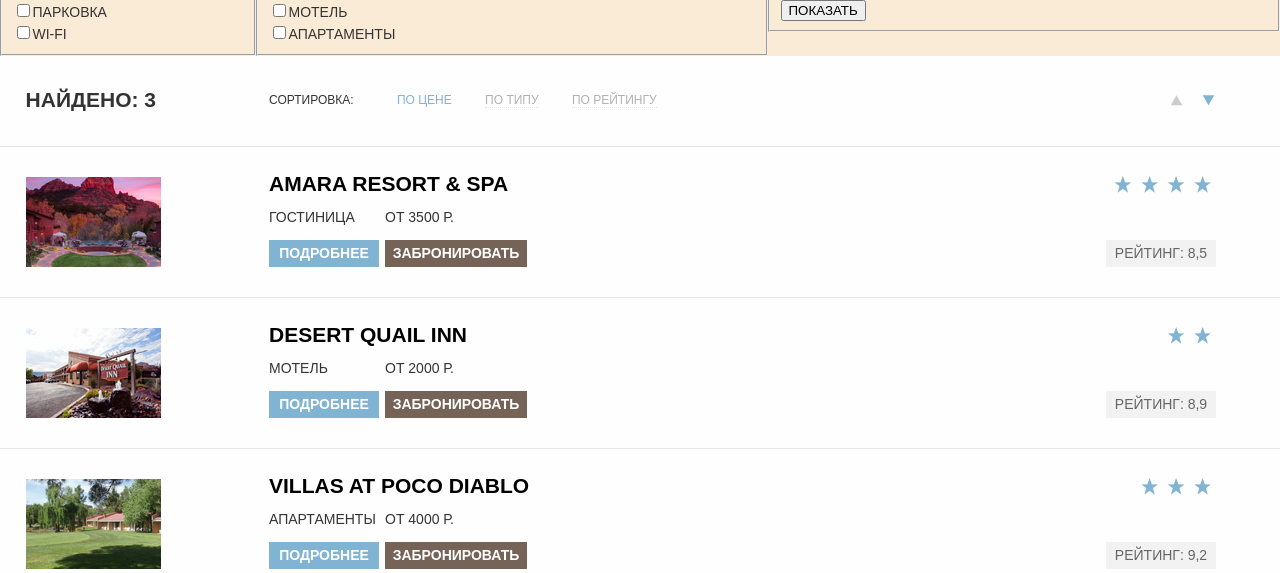
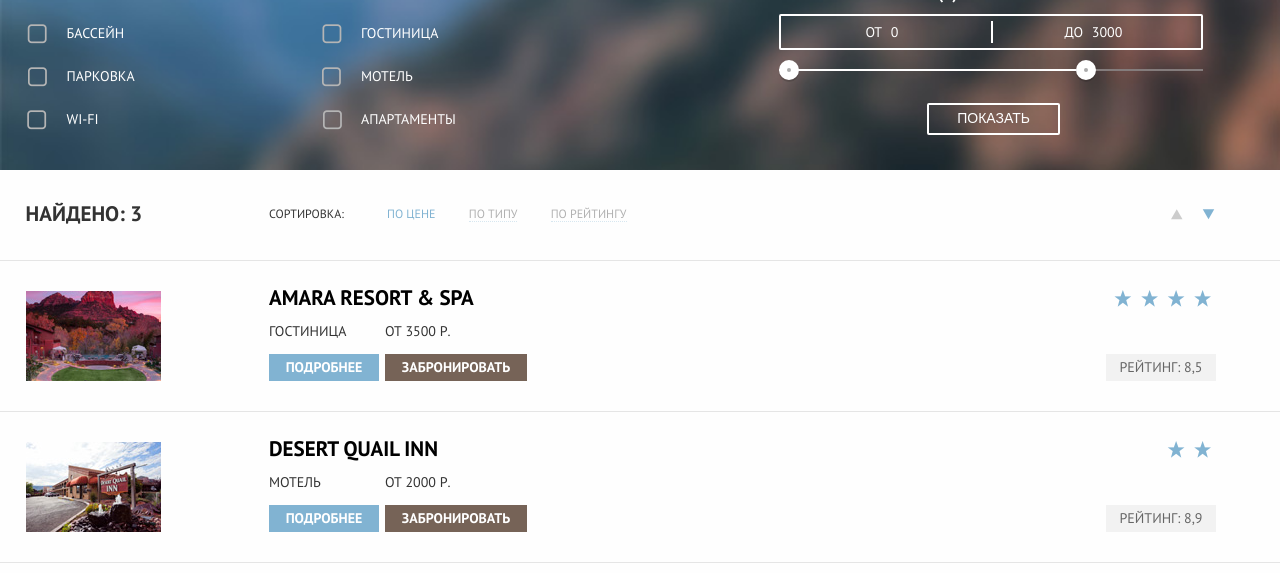
Before and after one commit to Elianta/sedona, a plain HTML site: page hotels.html in a window 1280 px wide. Shown: the part 103-676 px from the top of the page. Drawn offline with Linux system fonts and the light colour scheme.

Commit message:
Hotels.html: Grid corrected, content was added, filter is described in css

```diff
--- a/css/style.css
+++ b/css/style.css
@@ -1,3 +1,24 @@
+/* ----------------------------- *\
+    $CONTENT
+\* ----------------------------- */
+/**
+ *  Font-Face.............Symbols Sedona icon font
+ *  Type selectors........Body,h1,h2,h3
+ *  Main navigation
+ *  Grid
+ *  Index.html main content.....Welcome screen, about, reasons, features and images
+ *  Hotel Search Pop-up form
+ *  Map
+ *  Main Footer
+ *  Hotels.html Filter
+ *  Hotels.html main content.....Sorting area, articles about found hotels
+ */
+
+
+
+/* ----------------------------- *\
+    $Font-Face
+\* ----------------------------- */
 @font-face {
   font-family: 'symbols-sedona';
   src: url('../font/symbols-sedona.eot?60737633');
@@ -8,48 +29,30 @@
   font-weight: normal;
   font-style: normal;
 }
-/* Chrome hack: SVG is rendered more smooth in Windozze. 100% magic, uncomment if you need it. */
-/* Note, that will break hinting! In other OS-es font will be not as sharp as it could be */
-/*
-@media screen and (-webkit-min-device-pixel-ratio:0) {
-  @font-face {
-    font-family: 'symbols-sedona';
-    src: url('../font/symbols-sedona.svg?60737633#symbols-sedona') format('svg');
-  }
-}
-*/
-
  [class^="icon-"]:before, [class*=" icon-"]:before {
   font-family: "symbols-sedona";
   font-style: normal;
   font-weight: normal;
   speak: none;
-
   display: inline-block;
   text-decoration: inherit;
   width: 1em;
   margin-right: .2em;
   text-align: center;
   /* opacity: .8; */
-
   /* For safety - reset parent styles, that can break glyph codes*/
   font-variant: normal;
   text-transform: none;
-
   /* fix buttons height, for twitter bootstrap */
   line-height: 1em;
-
   /* Animation center compensation - margins should be symmetric */
   /* remove if not needed */
   margin-left: .2em;
-
   /* you can be more comfortable with increased icons size */
   /* font-size: 120%; */
-
   /* Uncomment for 3D effect */
   /* text-shadow: 1px 1px 1px rgba(127, 127, 127, 0.3); */
 }
-
 .icon-facebook:before { content: '\66'; } /* 'f' */
 .icon-twitter:before { content: '\74'; } /* 't' */
 .icon-up-dir:before { content: '\25b2'; } /* '▲' */
@@ -61,17 +64,25 @@
 .icon-plus:before { content: '\e801'; } /* '' */
 .icon-minus:before { content: '\e802'; } /* '' */
 .icon-youtube:before { content: '\f39e'; } /* '' */
+
+
+
+
+/* ----------------------------- *\
+    $Type selectors
+\* ----------------------------- */
 body {
     /* Box-model */
     margin: 0;
     padding: 0;
     /* Typography */
-    font-family: "PT Sans", sans-serif;
+    font-family: "PT Sans", "Arial", sans-serif;
 	font-size: 14px;
 	line-height: 21px;
 	color: #333333;
 	font-weight: normal;
 	text-transform: uppercase;
+    /* Visual */
     background-color: #f2f2f2;
 }
 h1 {
@@ -79,14 +90,14 @@ h1 {
 	line-height: 26px;
 	color: #000000;
 	font-weight: bold;
-	font-family: PT Sans;
+	font-family: "PT Sans", "Arial", sans-serif;
 	text-transform: uppercase;
 }
 h2 {
 	font-size: 21px;
 	line-height: 26px;
 	color: #000000;
-	font-family: PT Sans, sans-serif;
+	font-family: "PT Sans", "Arial", sans-serif;
     font-weight: bold;
 	text-transform: uppercase;
 }
@@ -95,7 +106,7 @@ h3{
 	line-height: 26px;
 	color: #000000;
 	font-weight: bold;
-	font-family: PT Sans;
+	font-family: "PT Sans", "Arial", sans-serif;
 	text-transform: uppercase;
 }
 /*header, content, footer*/
@@ -105,7 +116,13 @@ h3{
     min-width: 768px;
     max-width: 1280px;
 }
-/*nav*/
+
+
+
+
+/* ----------------------------- *\
+    $Main navigation
+\* ----------------------------- */
     .main-navigation {
         /* Box-model */
         width: 100%;
@@ -179,7 +196,43 @@ h3{
         .main-navigation a.logo:active {
             opacity: 1;
         }
-/*div.rubber-site*/
+
+
+
+
+/* ----------------------------- *\
+    $Grid
+\* ----------------------------- */
+.clearfix:after {
+    content: "";
+    display: table;
+    clear: both;
+}
+.col-33 {
+    width: 33.333333333333336%;
+}
+.col-66 {
+    width: 66.66666666666667%;
+}
+.col-20 {
+    width: 20%;
+}
+.col-60 {
+    width: 60%;
+}
+.col-left {
+    float: left;
+}
+.col-right {
+    float: right;
+}
+
+
+
+
+/* ----------------------------- *\
+    $Index.html main content
+\* ----------------------------- */
 .welcome-screen {
     /* Position */
     position: relative;
@@ -238,29 +291,6 @@ h3{
     .about p {
         margin: 0;
     }
-.clearfix:after {
-    content: "";
-    display: table;
-    clear: both;
-}
-.col-33 {
-    width: 33.333333333333336%;
-}
-.col-66 {
-    width: 66.66666666666667%;
-}
-.col-20 {
-    width: 20%;
-}
-.col-60 {
-    width: 60%;
-}
-.col-left {
-    float: left;
-}
-.col-right {
-    float: right;
-}
 .reason {
     height: 256px;
     overflow: hidden;
@@ -316,7 +346,6 @@ h3{
             margin: auto;
             width: 100%;
         }
-
 .features-row {
     /* Visual */
     background-color: #fff;
@@ -355,7 +384,6 @@ h3{
             background-position: -174px -5px;
         }
 
-
 .hotel-search {
     /* Box-model */
     width: 100%;
@@ -368,7 +396,15 @@ h3{
     .hotel-search h3 {
         margin: 0 0 35px;
     }
-    .btn-to-search {
+
+
+
+
+
+/* ----------------------------- *\
+    $Hotel Search Pop-up form
+\* ----------------------------- */
+.btn-to-search {
         display: block;
         padding: 0;
         margin: 45px auto 0;
@@ -383,6 +419,14 @@ h3{
         background-color: #766357;
         text-decoration: none;
     }
+
+
+
+
+
+/* ----------------------------- *\
+    $Map
+\* ----------------------------- */
 .map {
     /* Box-model */
     width: 100%;
@@ -390,6 +434,14 @@ h3{
     /* Visual */
     overflow: hidden;
 }
+
+
+
+
+
+/* ----------------------------- *\
+    $Main Footer
+\* ----------------------------- */
 .main-footer {
     background-color: #fff;
 }
@@ -451,27 +503,88 @@ h3{
         .footer-copyright a:hover:after {background-image: url('../img/copyright-hvr.png');}
         .footer-copyright a:active:after {background-image: url('../img/copyright-down.png');}
 
-/* hotels.html */
+
+
+
+
+/* ----------------------------- *\
+    $Hotels.html Filter
+\* ----------------------------- */
 .filter {
     /* Box-model */
     width: 100%;
+    color:white;
     /* Visual */
-    background-color: #faebd7;
+    background-color: #666666;
+    background: url(../img/bg-filter-768.jpg) no-repeat 50% 50%;
+    background-size: cover;
+    min-height: 217px;
+}
+.filter-form input[type="checkbox"] {
+    display: none;
+}
+input[type="checkbox"] + label {
+    display: inline-block;
+    position: relative;
+    vertical-align: top;
+    padding-left: 41px;
+    cursor: pointer;
+    padding-right: 10px;
+    padding-bottom: 22px;
+}
+input[type="checkbox"] + label:before {
+    position: absolute;
+    content: "\2610";
+    top:2px;
+    left: 2%;
+    width: 24px;
+    height: 20px;
+    font-family: "symbols-sedona";
+    font-size: 24px;
+    color: #b5b5b5;
+}
+input[type="checkbox"] + label:hover:before {color: #fefefe;}
+input[type="checkbox"]:disabled + label:before {color: #6a6a6a;}
+input[type="checkbox"]:checked + label:before {
+    content: "\2611";
 }
     .infrastructure {
         /* Box-model */
         box-sizing: border-box;
         width: 20%;
+        overflow: hidden;
         float: left;
         margin: 0;
+        padding: 0;
+        padding-left: 2%;
+        font-family: "PT Sans", "Arial", sans-serif;
+        font-weight: normal;
+        font-size: 14px;
+        line-height: 21px;
+        border: none;
     }
+.filter-form legend {
+        padding-top: 30px;
+        padding-bottom: 19px;
+        font-family: "PT Sans", "Arial", sans-serif;
+        font-weight: bold;
+        font-size: 16px;
+        line-height: 21px;
+    }
+
     .house-type {
         /* Box-model */
         box-sizing: border-box;
-        width: 40%;
+        width: 35%;
         float: left;
         margin: 0;
-
+        padding: 0;
+        padding-left: 5%;
+        font-family: "PT Sans", "Arial", sans-serif;
+        font-weight: normal;
+        font-size: 14px;
+        line-height: 21px;
+        border: none;
     }
     .cost-form {
         /* Box-model */
@@ -479,7 +592,88 @@ h3{
         float: right;
         width: 40%;
         margin: 0;
+        padding-right: 6%;
+        border:0;
     }
+.cost-form legend {padding-bottom: 5px;}
+.scale {
+    margin-top: 19px;
+    height: 2px;
+    background-color: #847c7c;
+    margin-bottom: 32px;
+}
+.bar {
+    height: 2px;
+    background-color: #fff;
+}
+.range-controls {
+    position: relative;
+}
+.toggle {
+    position: absolute;
+    top:-9px;
+    width: 4px;
+    height: 4px;
+    border: 8px solid #fff;
+    background-color: #ababab;
+    cursor: pointer;
+    border-radius: 50%;
+    box-shadow: 0px 2px 0px 0px rgba(0, 1, 1, 0.14);
+}
+.toggle:hover {background-color:#1c4f80}
+.min-toggle {left: 0;}
+.max-toggle {left:70%;}
+.cost-form input[type="submit"] {
+    margin: 0;
+    margin-left: 35%;
+    width: 133px;
+    height: 32px;
+    border: 2px solid #fff;
+    border-radius: 2px;
+    background: none;
+    font-size: 14px;
+    line-height: 21px;
+    color: #fff;
+}
+.cost-controls {
+    position: relative;
+    height: 32px;
+    border: 2px solid #fff;
+    border-radius: 2px;
+    white-space: nowrap;
+    padding-left: 20%;
+    line-height: 32px;
+}
+.min-price,
+.max-price {
+    font-family: "PT Sans", "Arial", sans-serif;
+    font-size: 14px;
+    line-height: 21px;
+    color:#fff;
+    width:15%;
+    background: none;
+    border: none;
+    padding-left: 5px;
+}
+.min-price {margin-right: 35%;}
+.max-price {width: 15%;}
+.separator {
+    position: absolute;
+    top: 5px;
+    left: 50%;
+    width: 2px;
+    height: 22px;
+    background-color: #fff;
+}
+
+
+
+
+
+
+/* ----------------------------- *\
+    $Hotels.html main content
+\* ----------------------------- */
 .search-result {
     /* Box-model */
     width: 100%;
@@ -665,4 +859,3 @@ h3{
         padding-top: 27px;
         margin-bottom: 45px;
     }
-.rating-stars i {}
--- a/hotels.html
+++ b/hotels.html
@@ -3,11 +3,12 @@
   <head>
     <meta charset="utf-8">
     <title>Поиск гостиницы</title>
+    <link rel="stylesheet" href="http://fonts.googleapis.com/css?family=PT+Sans:400,700&amp;subset=latin,cyrillic">
     <link href="css/style.css" rel="stylesheet">
   </head>
   <body>
     <!-- Header with navigation started -->
-    <header class="rubber-site">
+    <header class="rubber-site clearfix">
       <nav class="main-navigation">
         <ul>
           <li class="active">
@@ -35,39 +36,46 @@
     <!-- Filter started -->
     <div class="rubber-site">
     <div class="filter clearfix">
-      <form action="" name="filter">
+      <form action="#" name="filter" class="filter-form clearfix">
           <fieldset class="infrastructure">
             <legend>Инфраструктура</legend>
-            <label>
-              <input type="checkbox" name="pool" id="">Бассейн
-            </label><br>
-            <label>
-              <input type="checkbox" name="parking" id="">Парковка<br>
-            </label>
-            <label>
-              <input type="checkbox" name="wifi" id="">Wi-fi<br>
-            </label>
+                <input type="checkbox" name="pool" id="pool">
+                <label for="pool">Бассейн</label><br>
+
+                <input type="checkbox" name="parking" id="parking">
+                <label for="parking">Парковка</label><br>
+
+                <input type="checkbox" name="wifi" id="wifi">
+                <label for="wifi">Wi-fi</label><br>
           </fieldset>
+
           <fieldset class="house-type">
             <legend>Тип жилья</legend>
-            <label>
-              <input type="checkbox" name="hotel" id="">Гостиница<br>
-            </label>
-            <label>
-              <input type="checkbox" name="motel" id="">Мотель<br>
-            </label>
-            <label>
-              <input type="checkbox" name="apartments" id="">Апартаменты<br>
-            </label>
+                <input type="checkbox" name="hotel" id="hotel">
+                <label for="hotel">Гостиница</label><br>
+
+                <input type="checkbox" name="motel" id="motel">
+                <label for="motel">Мотель</label><br>
+
+                <input type="checkbox" name="apartments" id="apartments">
+                <label for="apartments">Апартаменты</label><br>
           </fieldset>
+
           <fieldset class="cost-form">
             <legend>Стоимость в сутки (р)</legend>
-            <div class="cost">
-              <span class="cost-from">От 0</span>
-              <span class="cost-to">До 3000</span>
-              <div class="cost-control"></div>
+            <div class="cost-controls">
+              От <input class="min-price" type="text" value="0">
+              До <input class="max-price" type="text" value="3000">
+                <div class="separator"></div>
+            </div>
+            <div class="range-controls">
+            <div class="scale">
+               <div style="width:70%;" class="bar"></div>
+            </div>
+                <div class="toggle min-toggle"></div>
+                <div class="toggle max-toggle"></div>
+            </div>
               <input type="submit" value="ПОКАЗАТЬ">
-            </div>
           </fieldset>
       </form>
     </div>
@@ -85,8 +93,8 @@
         <a href="#">по рейтингу</a>
       </div>
       <div class="search-result-arrows col-right">
-        <a href="#" alt="up-arrow"><i class="icon-up-dir"></i></a>
-        <a href="#" alt="down-arrow" class="active"> <i class="icon-down-dir"></i></a>
+        <a href="#"><i class="icon-up-dir"></i></a>
+        <a href="#" class="active"> <i class="icon-down-dir"></i></a>
       </div>
     </div>
     <!-- Founded hotels sorting: finish -->
```
Also changed, not shown: index.html (+1 -1 lines), img/bg-filter-768.jpg (added), 1 other file.
